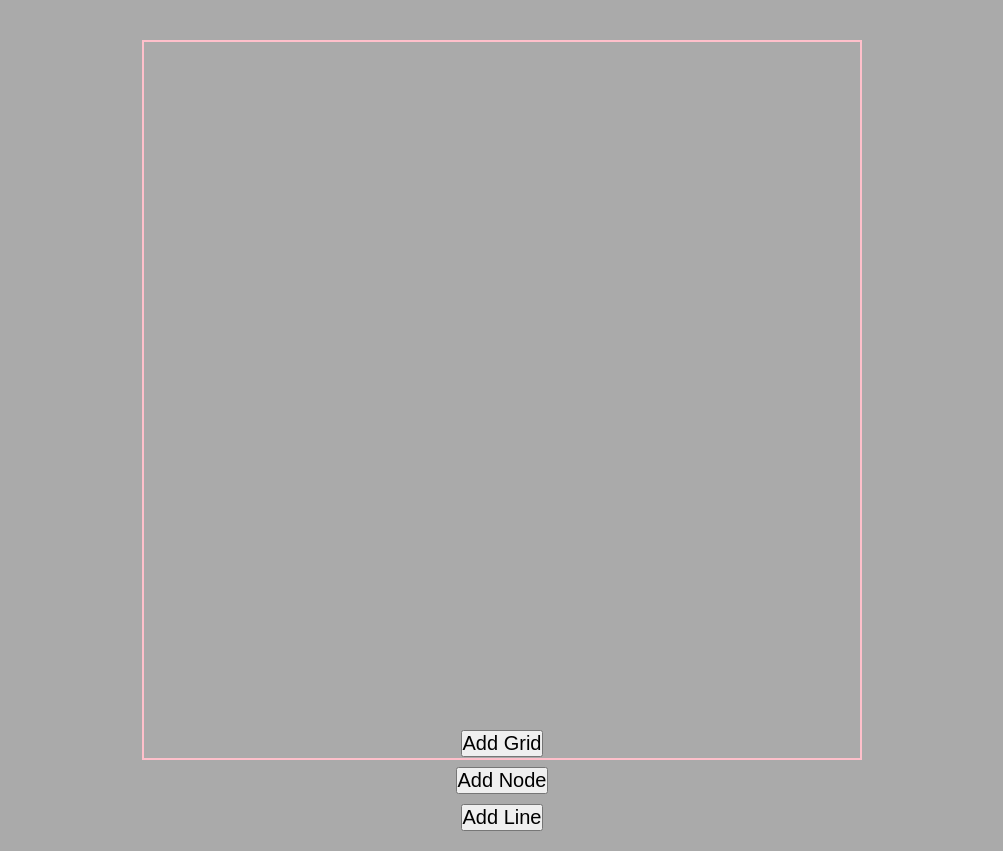
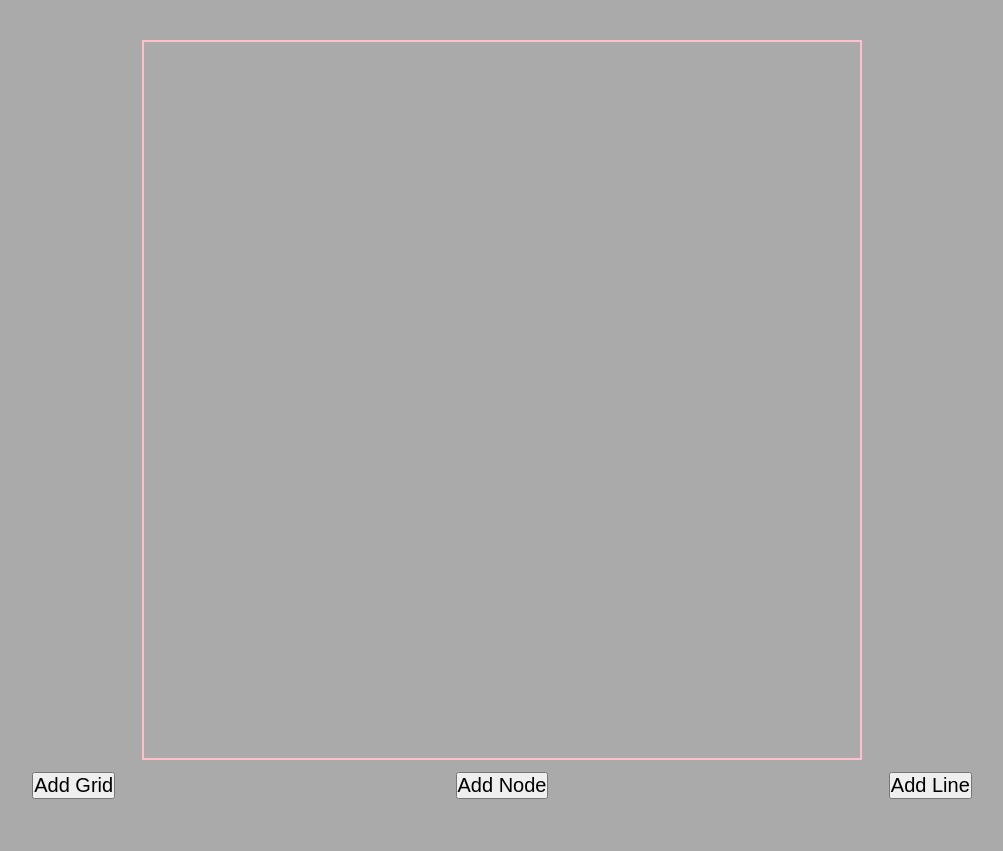
Before and after one commit to ensconced/strand-animated-demo, a website built with webpack: page src/index.html in a window 1280 px wide. Shown: the whole page, without its empty margins (138-1141 px from the left). After the commit the page ends 800 px from the top, so only its background shows below. Built offline with nearby package versions, Linux system fonts and the light colour scheme; what snapsvg would draw is missing.

Commit message:
change button positioning

```diff
--- a/src/style.css
+++ b/src/style.css
@@ -24,7 +24,6 @@ body {
 /*##########*/
 
 #wrapper {
-	grid-area: drawing;
 	height: 90vh;
 	width: 90vh;
 	position: relative;
@@ -41,15 +40,17 @@ body {
 }
 
 footer {
-	text-align: center;
-	grid-area: footer;
-	margin-bottom: 20px;
+	height: 30px;
+	position: absolute;
+	display: flex;
+	justify-content: space-around;
+	align-items: center;
+	bottom: 0;
+	width: 100%;
 }
 
 button {
 	font-size: 20px;
-	display: block;
-	margin: 10px auto;
 }
 
 #frame-type {
```
